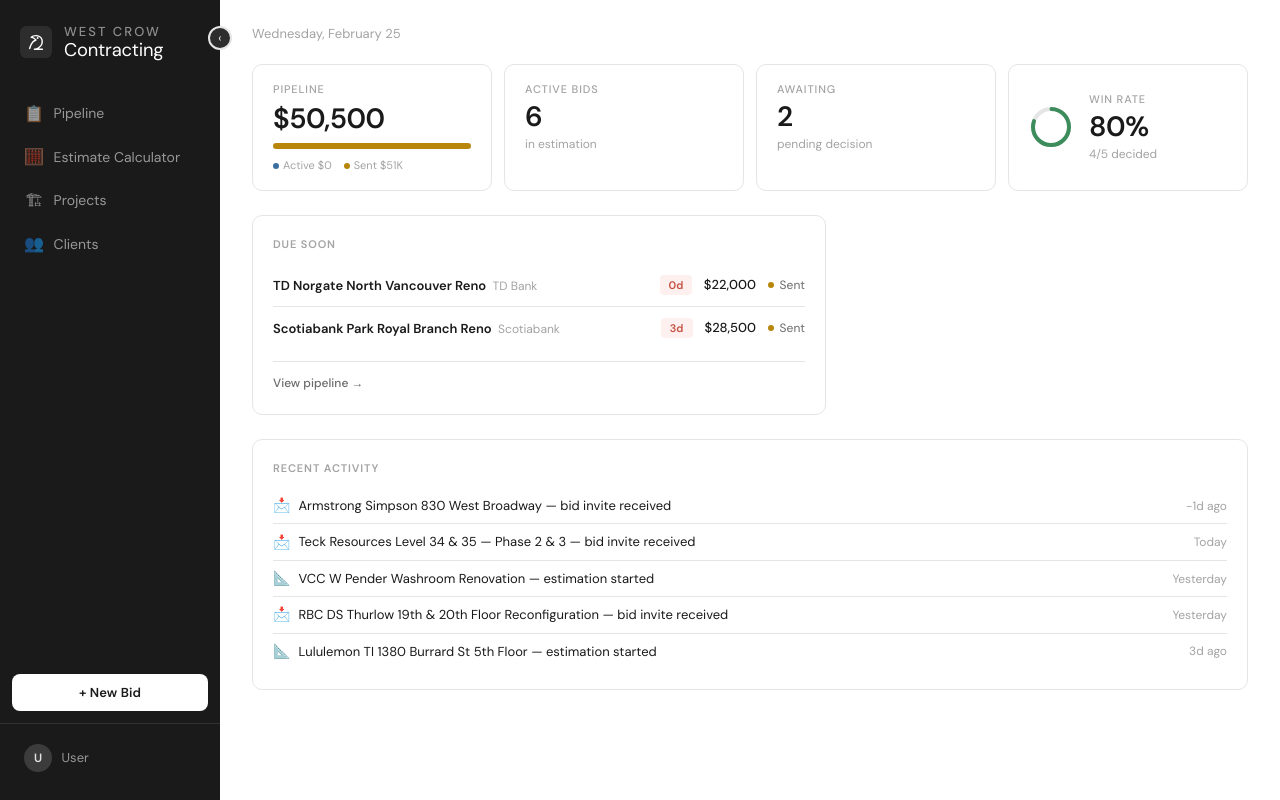
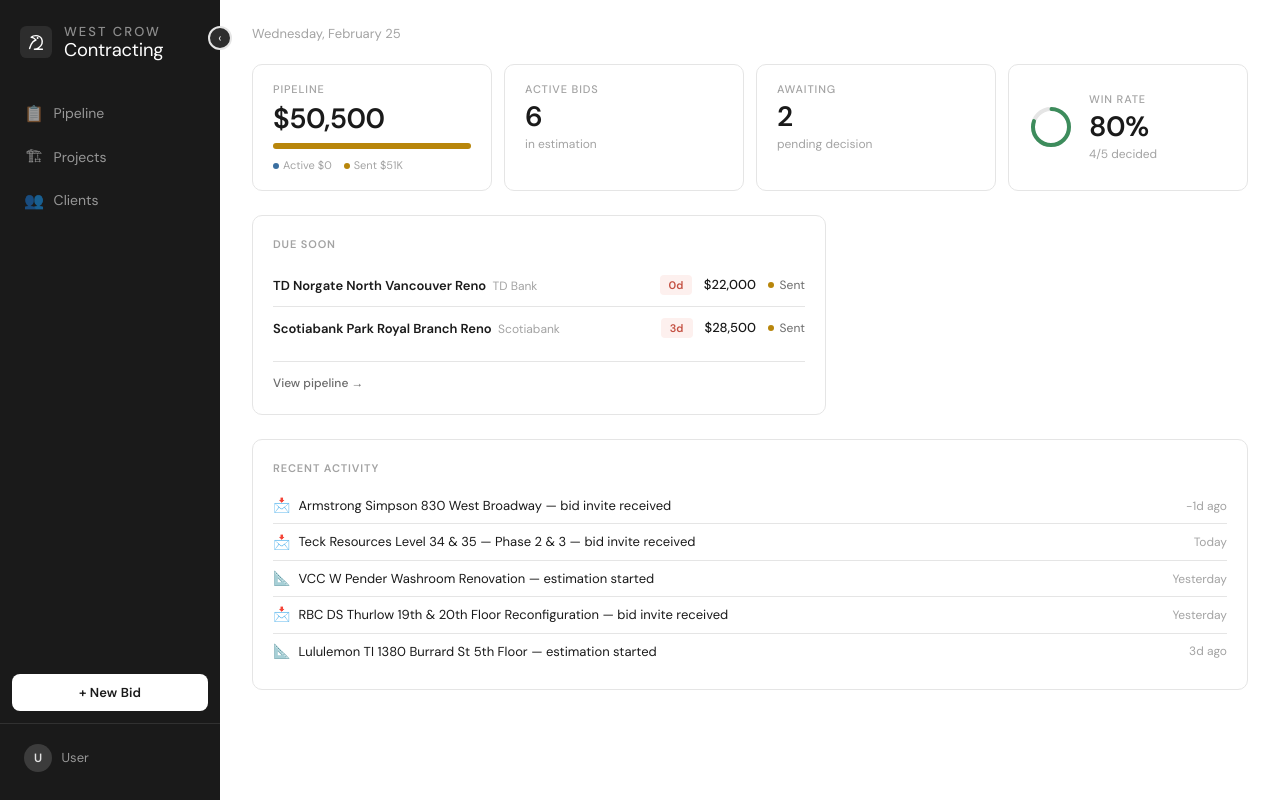
Before and after one commit to jpdehyl/west-crow-dashboard, a Next.js app: page / in a window 1280 px wide. Built offline with nearby package versions, Linux system fonts and the light colour scheme; no server answers.

Commit message:
feat: remove estimate calculator from sidebar nav — accessible via bid detail header instead

```diff
--- a/components/Sidebar.tsx
+++ b/components/Sidebar.tsx
@@ -7,7 +7,6 @@ import { LogoFull, LogoIcon } from "./Logo"
 
 const nav = [
   { href: "/bids", label: "Pipeline", icon: "📋" },
-  { href: "/estimate-calculator", label: "Estimate Calculator", icon: "🧮" },
   { href: "/projects", label: "Projects", icon: "🏗" },
   { href: "/clients", label: "Clients", icon: "👥" },
 ]
```
